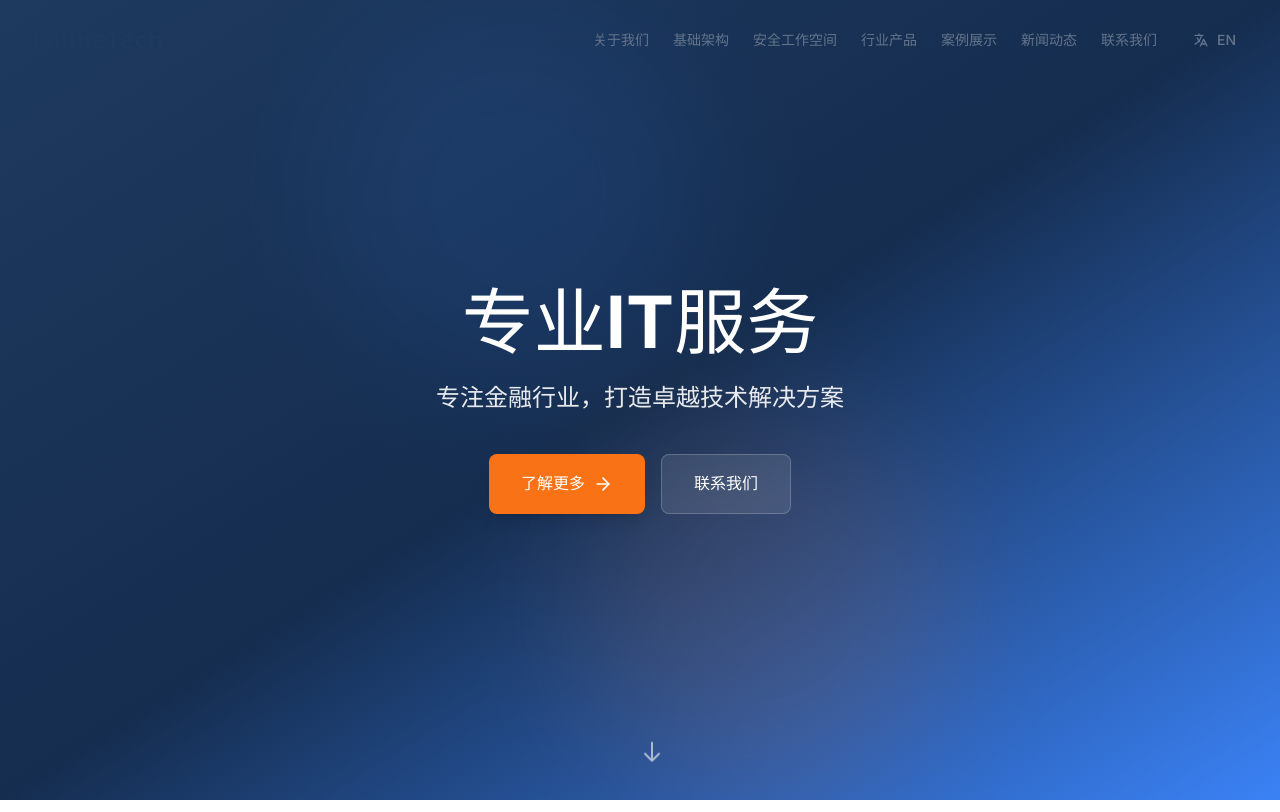
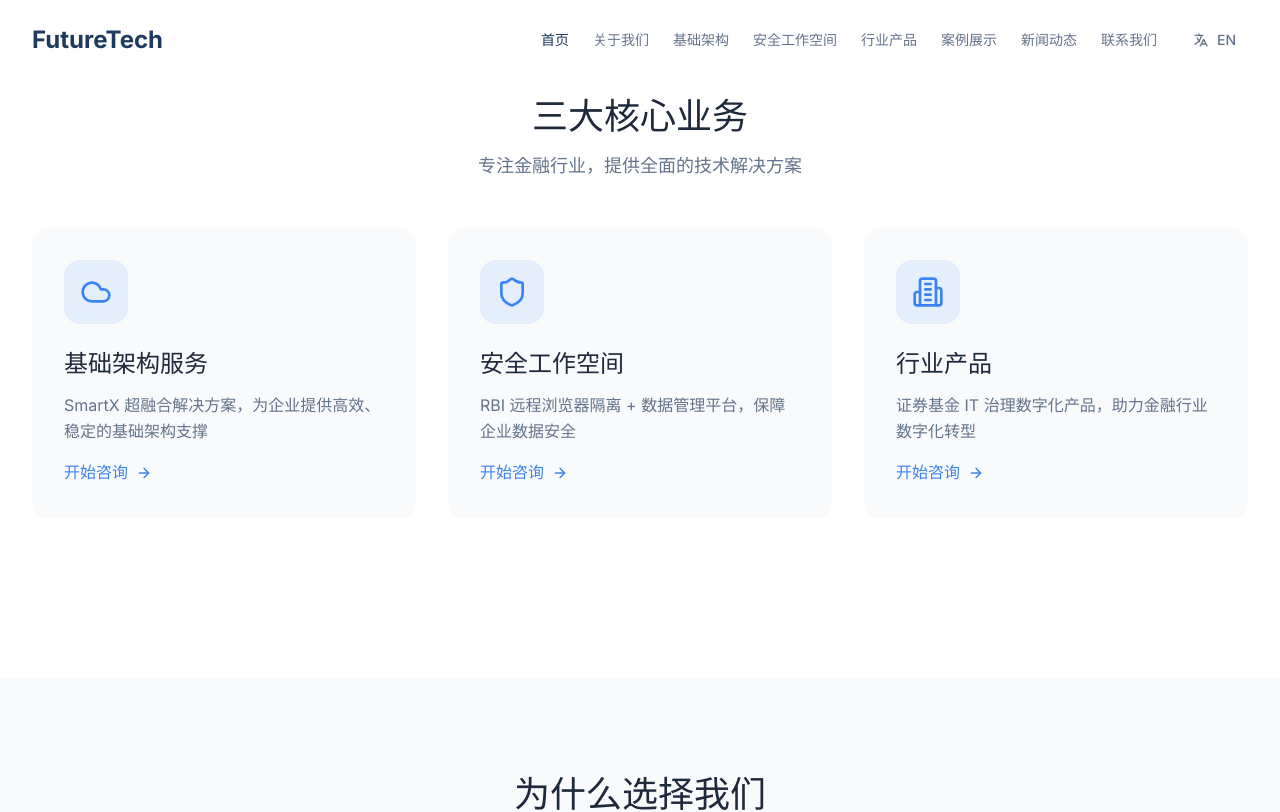
Before and after one commit to ChunshengWong/IT-company-portal, a React (Vite) app: page / in a window 1280 px wide. Shown: the top 812 px of the page. Built offline with nearby package versions, Linux system fonts and the light colour scheme.

Commit message:
feat: 建设IT服务公司主页
Co-authored-by: traeagent <traeagent@users.noreply.github.com>

```diff
--- a/src/pages/HomePage.tsx
+++ b/src/pages/HomePage.tsx
@@ -1,6 +1,5 @@
 import { Link } from 'react-router-dom';
 import { useTranslation } from 'react-i18next';
-import Hero from '../components/Hero';
 import CaseCard from '../components/CaseCard';
 import { Shield, Cloud, Building2, ArrowRight } from 'lucide-react';
 
@@ -79,8 +78,6 @@ export default function HomePage() {
 
   return (
     <div>
-      <Hero />
-
       <section className="py-16 lg:py-24 bg-white">
         <div className="container mx-auto px-4 sm:px-6 lg:px-8">
           <div className="text-center max-w-3xl mx-auto mb-12">
```
